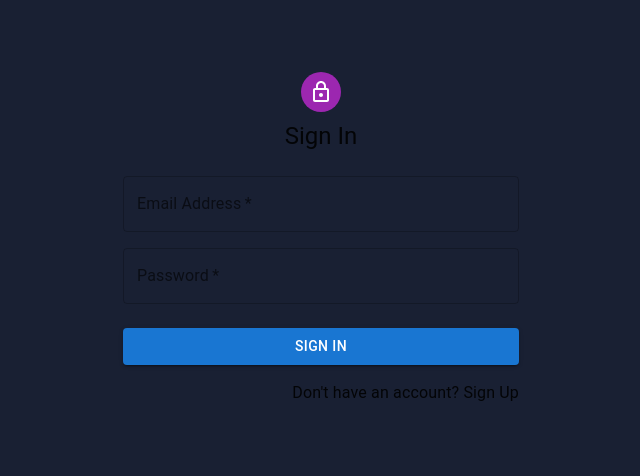
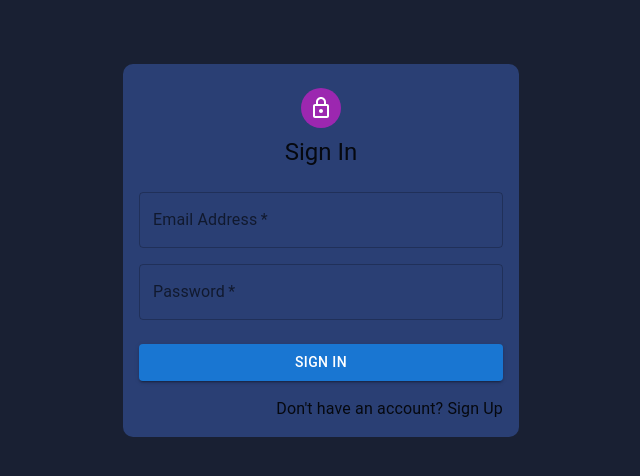
Before and after one commit to taurasdub/smart-home-app-mkdfs19, a React (Vite) app: page /signin in a window 1280 px wide. Shown: the top 476 px of the page, without its empty margins (319-959 px from the left). Built offline with nearby package versions, Linux system fonts and the light colour scheme; no server answers.

Commit message:
minor tweaks

```diff
--- a/src/context/AuthContext.jsx
+++ b/src/context/AuthContext.jsx
@@ -28,7 +28,6 @@ export const AuthContextProvider = ({ children }) => {
 
   useEffect(() => {
     const unsubscribe = onAuthStateChanged(auth, (currentUser) => {
-      console.log(currentUser);
       setUser(currentUser);
     });
 
--- a/src/features/client/components/FloorPlan/FloorPlan.jsx
+++ b/src/features/client/components/FloorPlan/FloorPlan.jsx
@@ -11,12 +11,10 @@ function FloorPlan() {
 
   const handleDeviceClick = (e) => {
     e.stopPropagation();
-    console.log("Device is clicked");
   };
 
   const handleRoomClick = (e, roomId) => {
     e.stopPropagation();
-    console.log("Room is clicked");
     navigate(`${roomId}`);
   };
 
--- a/src/features/client/components/RoomDetails/RoomDetails.jsx
+++ b/src/features/client/components/RoomDetails/RoomDetails.jsx
@@ -5,7 +5,6 @@ import MainContent from "../../layouts/MainContentLayout/MainContent";
 
 function RoomDetails() {
   const { id } = useParams();
-  console.log(id);
   const room = devicesMock.rooms.find((room) => room.id == id);
 
   return (
--- a/src/features/client/layouts/HeaderLayout/Header.jsx
+++ b/src/features/client/layouts/HeaderLayout/Header.jsx
@@ -15,9 +15,7 @@ function Header() {
     try {
       await logout();
       navigate("/signin");
-    } catch (error) {
-      console.log(error.message);
-    }
+    } catch (error) {}
   };
 
   return (
--- a/src/features/client/pages/ClientLandingPage/ClientLanding.jsx
+++ b/src/features/client/pages/ClientLandingPage/ClientLanding.jsx
@@ -1,7 +1,7 @@
 import React from "react";
 import Header from "../../layouts/HeaderLayout/Header";
 import Weather from "../../layouts/WeatherLayout/Weather";
-import { Route, Routes } from "react-router-dom";
+import { Navigate, Route, Routes } from "react-router-dom";
 import FloorPlan from "../../components/FloorPlan/FloorPlan";
 import AllDevices from "../../components/AllDevices/AllDevices";
 import Lights from "../../components/Lights/Lights";
@@ -62,8 +62,14 @@ function ClientLanding() {
             </ProtectedRoute>
           }
         />
-        <Route path="/register" element={<SignUp />} />
-        <Route path="/signin" element={<SignIn />} />
+        <Route
+          path="/register"
+          element={user ? <Navigate to="/" /> : <SignUp />}
+        />
+        <Route
+          path="/signin"
+          element={user ? <Navigate to="/" /> : <SignIn />}
+        />
       </Routes>
     </Container>
   );
--- a/src/features/client/pages/SignInPage/SignIn.jsx
+++ b/src/features/client/pages/SignInPage/SignIn.jsx
@@ -42,9 +42,12 @@ function SignIn() {
         <Box
           sx={{
             marginTop: 8,
+            padding: 2,
             display: "flex",
             flexDirection: "column",
             alignItems: "center",
+            backgroundColor: "#2A3F74",
+            borderRadius: "10px",
           }}
         >
           <Avatar sx={{ m: 1, bgcolor: "secondary.main" }}>
--- a/src/features/client/pages/SignUpPage/SignUp.jsx
+++ b/src/features/client/pages/SignUpPage/SignUp.jsx
@@ -32,7 +32,6 @@ function SignUp() {
       navigate("/");
     } catch (error) {
       console.log(error.message);
-      setError(error.message);
     }
   };
 
@@ -43,9 +42,12 @@ function SignUp() {
         <Box
           sx={{
             marginTop: 8,
+            padding: 2,
             display: "flex",
             flexDirection: "column",
             alignItems: "center",
+            backgroundColor: "#2A3F74",
+            borderRadius: "10px",
           }}
         >
           <Avatar sx={{ m: 1, bgcolor: "secondary.main" }}>
```
